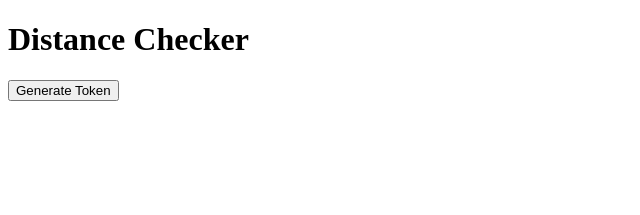
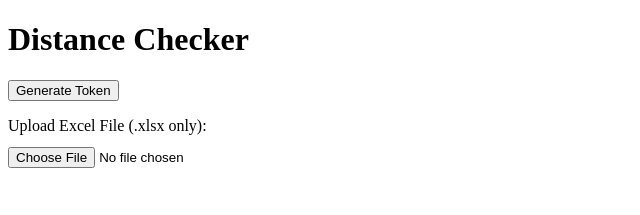
Before and after one commit to kimberleechoo/distance-checker, a website built with Vite: page index.html in a window 1280 px wide. Shown: the whole page, without its empty margins (0-640 px from the left). Built offline with nearby package versions, Linux system fonts and the light colour scheme.

Commit message:
file import

```diff
--- a/index.html
+++ b/index.html
@@ -13,6 +13,11 @@
       <button id="getTokenBtn" class="first-step" data-hint="Step 1: Click this to generate token" >Generate Token</button>
       <div><p class="successToken"></p></div>
    </div>
+   <div class="fileImportSection">
+      <label for="excelUpload">Upload Excel File (.xlsx only):</label>
+      <input date-hint="Please upload excel file with postal code. header should be postal_code" type="file" id="excelUpload" accept=".xlsx" />
+      <p class="uploadMessage"></p>
+   </div>
 </body>
 <script type="module" src="/src/index.js"></script>
 
--- a/src/index.js
+++ b/src/index.js
@@ -1,5 +1,6 @@
 import introJs from "intro.js";
 import 'intro.js/introjs.css';
+import '../styles/main.css';
 import { fromUnixTime, format } from 'date-fns';
 import { throwError } from "rxjs";
 
--- /dev/null
+++ b/styles/main.css
@@ -0,0 +1,6 @@
+.fileImportSection{
+   display: flex;
+   flex-direction: column;
+   gap: 12px;
+   justify-content: center;
+}
```
